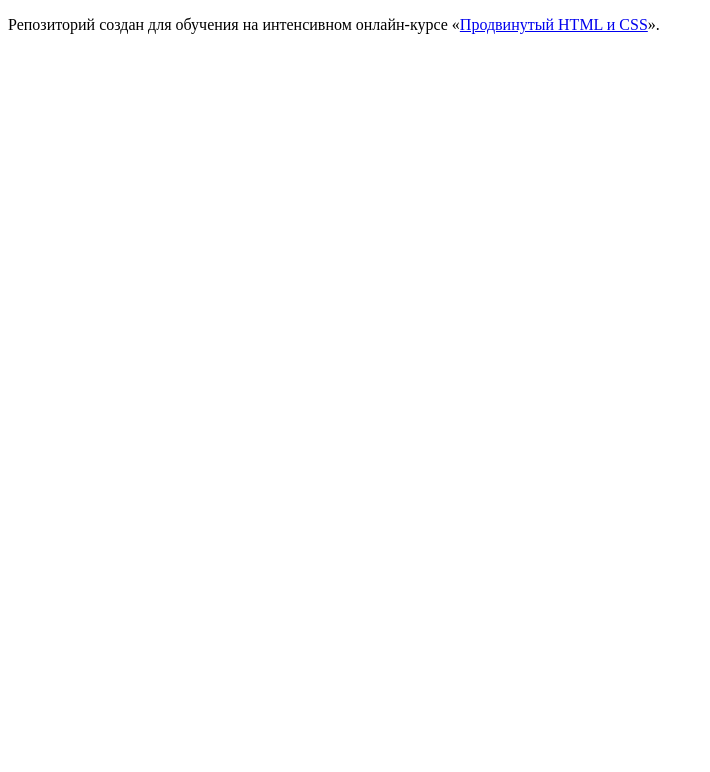
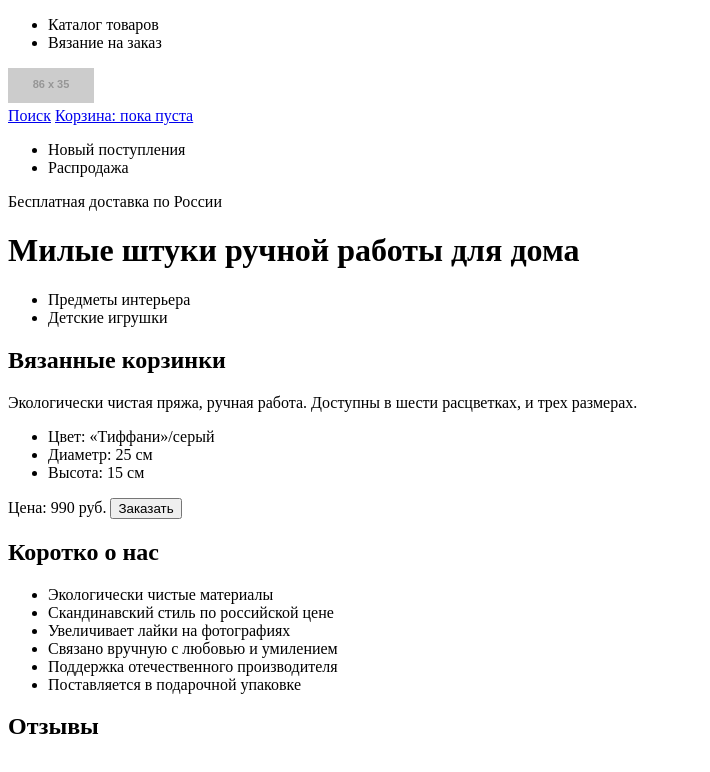
Before and after one commit to emptyform/161145-mishka, a website: page index.html in a window 1280 px wide. Shown: the whole page, without its empty margins (0-710 px from the left). Drawn offline with Linux system fonts and the light colour scheme; placeholder pictures from the web are drawn by us.

Commit message:
Index markup in progress

```diff
--- a/index.html
+++ b/index.html
@@ -5,8 +5,99 @@
     <title>HTML Academy: Мишка</title>
   </head>
   <body>
-
-    <p>Репозиторий создан для обучения на интенсивном онлайн‑курсе «<a href="https://htmlacademy.ru/intensive/adaptive">Продвинутый HTML и CSS</a>».</p>
-
+  <header class="page-header">
+    <nav class="main-nav">
+      <div class="main-nav__wrapper">
+        <ul class="main-nav__list">
+          <li class="main-nav__item">Каталог товаров</li>
+          <li class="main-nav__item">Вязание на заказ</li>
+        </ul>
+        <div class="page-header__logo">
+          <img src="http://placehold.it/86x35" alt="Mishka logo">
+        </div>
+        <div class="main-nav__user-panel">
+          <a class="main-nav__search" href="#0">Поиск</a>
+          <a href="#0" class="main-nav__cart">Корзина:
+            <span class="main-nav__cart-content">пока пуста</span>
+          </a>
+        </div>
+        <span class="main-nav__toggler"></span>
+      </div>
+      <div class="main-offers">
+        <ul class="main-offers__list">
+          <li class="main-offers__item">Новый поступления</li>
+          <li class="main-offers__item">Распродажа</li>
+        </ul>
+        <span class="main-offers__delivery">Бесплатная доставка по России</span>
+      </div>
+    </nav>
+    <h1 class="page-header__title">Милые штуки ручной работы для дома</h1>
+    <div class="page-header__categories header-categories">
+      <ul class="header-categories__list">
+        <li class="header-categories__item header-categories__item--light">
+          Предметы интерьера
+        </li>
+        <li class="header-categories__item header-categories__item--dark">
+          Детские игрушки
+        </li>
+      </ul>
+    </div>
+  </header>
+  <section class="week-deal">
+    <div class="week-deal__wrapper">
+      <h2 class="week-deal__title">Вязанные корзинки</h2>
+      <p class="week-deal__desc">Экологически чистая пряжа, ручная работа.
+        Доступны в шести расцветках, и трех размерах.
+      </p>
+      <ul class="week-deal__details-list">
+        <li class="week-deal__details-item">
+          <span class="week-deal__item-property">Цвет:</span>
+          <span class="week-deal__item-value">«Тиффани»/серый</span>
+        </li>
+        <li class="week-deal__details-item">
+          <span class="week-deal__item-property">Диаметр:</span>
+          <span class="week-deal__item-value">25 см</span>
+        </li>
+        <li class="week-deal__details-item">
+          <span class="week-deal__item-property">Высота:</span>
+          <span class="week-deal__item-value">15 см</span>
+        </li>
+      </ul>
+      <span class="week-deal__price">Цена: 990 руб.</span>
+      <button class="week-deal__order btn">Заказать</button>
+    </div>
+  </section>
+  <section class="features">
+    <div class="features__wrepper">
+      <h2 class="features__title">Коротко о нас</h2>
+      <ul class="features__list">
+        <li class="features__item features__item--material">
+          Экологически чистые материалы
+        </li>
+        <li class="features__item features__item--handmade">
+          Скандинавский стиль по российской цене
+        </li>
+        <li class="features__item features__item--price">
+          Увеличивает лайки на фотографиях
+        </li>
+        <li class="features__item features__item--support">
+          Связано вручную с любовью и умилением
+        </li>
+        <li class="features__item features__item--likes">
+          Поддержка отечественного производителя
+        </li>
+        <li class="features__item features__item--gift">
+          Поставляется в подарочной упаковке
+        </li>
+      </ul>
+    </div>
+  </section>
+  <section class="reviews">
+    <div class="reviews__wrapper">
+      <h2 class="reviews__title">Отзывы</h2>
+      <a class="reviews__write btn" href="#0"></a>
+      <p class="reviews__text"></p>
+    </div>
+  </section>
   </body>
 </html>
```
Also changed, not shown: catalog.html (added, +12 -0 lines), form.html (added, +12 -0 lines).
